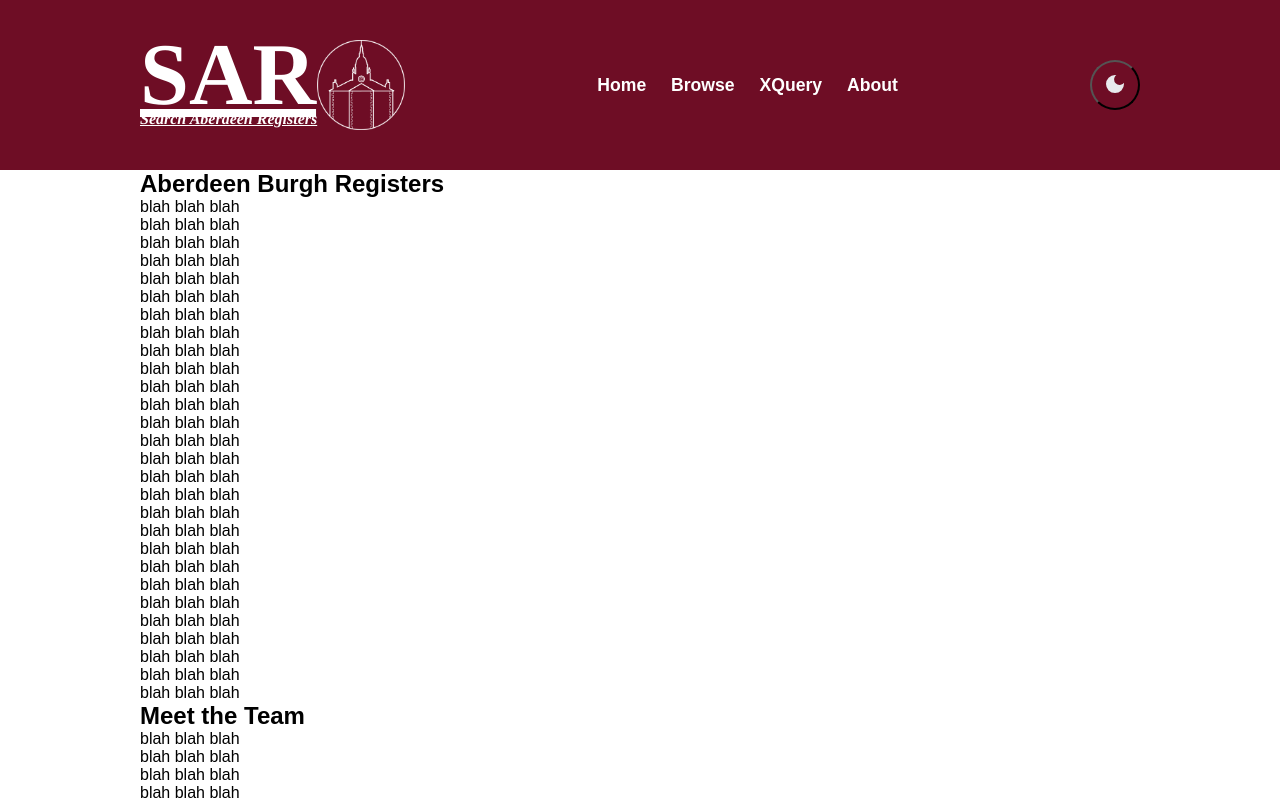
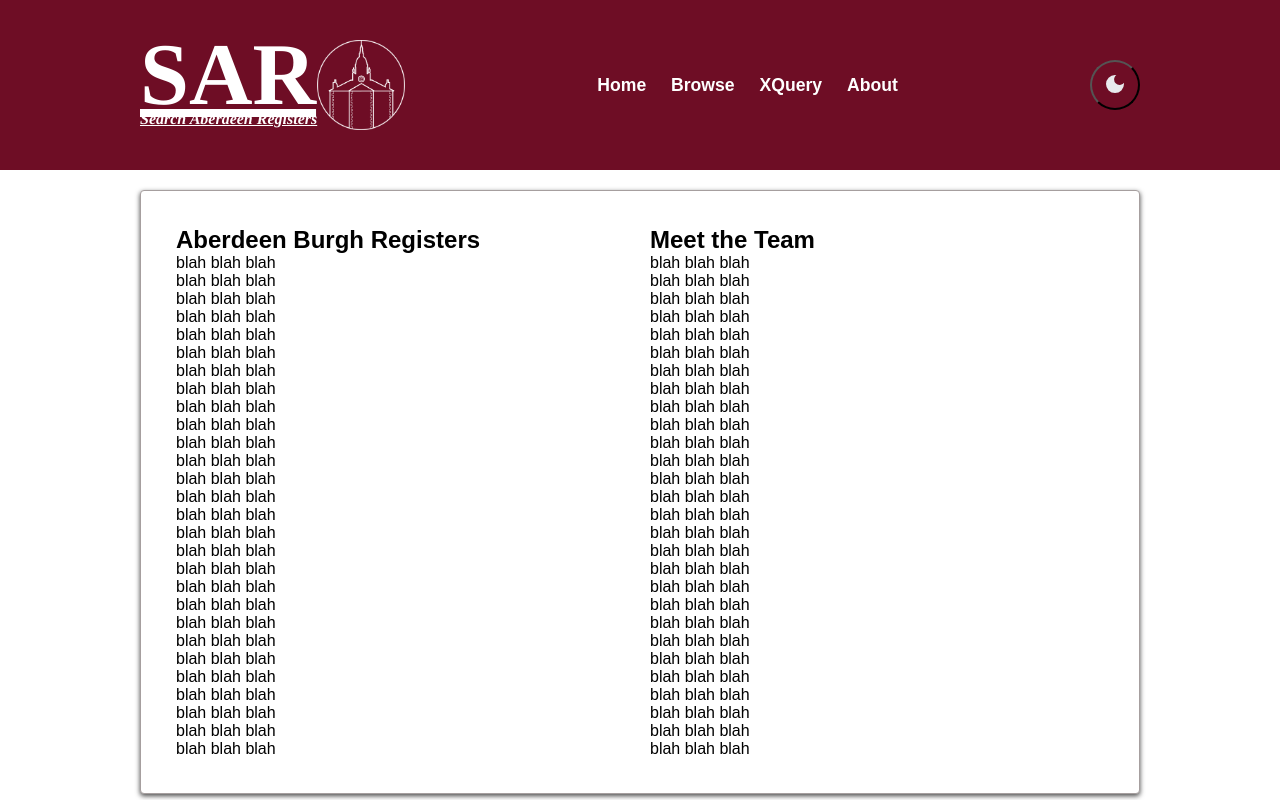
Before and after one commit to GroupLima/SAR-Repo, a Vue app in the folder search-app/front-end/: page /about in a window 1280 px wide. Shown: the top 800 px of the page. Built offline with nearby package versions, Linux system fonts and the light colour scheme.

Commit message:
about page format fix

```diff
--- a/search-app/front-end/src/assets/sass/app.css
+++ b/search-app/front-end/src/assets/sass/app.css
@@ -270,11 +270,7 @@ main {
   cursor: pointer;
 }
 
-main
- .advanced-search-container
- .advanced-search-dropdown
- ul
- input[type="radio"] {
+main .advanced-search-container .advanced-search-dropdown ul input[type=radio] {
   margin-right: 10px;
 }
 
@@ -508,17 +504,27 @@ footer {
   margin-right: 5px;
 }
 
-.about {
+.about-stuff {
   position: relative;
-  top: 200px;
+  top: 20px;
   left: 0;
   background-color: #ffffff;
   border: 1px solid #a69f9f;
   border-radius: 4px;
   box-shadow: 0 2px 5px #4a4a4a;
-  z-index: 1000;
   width: 100%;
-  padding: 24px;
+  padding: 25px;
 }
 
-/*sourceMappingURL=app.css.map*/ /*# sourceMappingURL=app.css.map */
+.column {
+  float: left;
+  width: 50%;
+  padding: 10px;
+  height: 100%;
+}
+
+.row:after {
+  content: "";
+  display: table;
+  clear: both;
+}/*# sourceMappingURL=app.css.map */
--- a/search-app/front-end/src/assets/sass/app.scss
+++ b/search-app/front-end/src/assets/sass/app.scss
@@ -553,17 +553,27 @@ footer {
   }
 }
 
-.about {
+.about-stuff {
   position: relative;
-  top: 200px;
+  top: 20px;
   left: 0;
   background-color: $secondary-colour;
   border: 1px solid $light-gray;
   border-radius: 4px;
-  box-shadow: $box-shadow;
-  z-index: 1000;
+  box-shadow: 0 2px 5px $dark-gray;
   width: 100%;
-  padding: 24px;
+  padding: 25px;
 }
 
-/*sourceMappingURL=app.css.map*/
+.column {
+  float: left;
+  width: 50%;
+  padding: 10px;
+  height: 100%;
+}
+
+.row:after {
+  content: "";
+  display: table;
+  clear: both;
+}
```
Also changed, not shown: 1 other file (tests, documents, lock files or other folders). Lines whose indentation alone changed are shown as unchanged.
